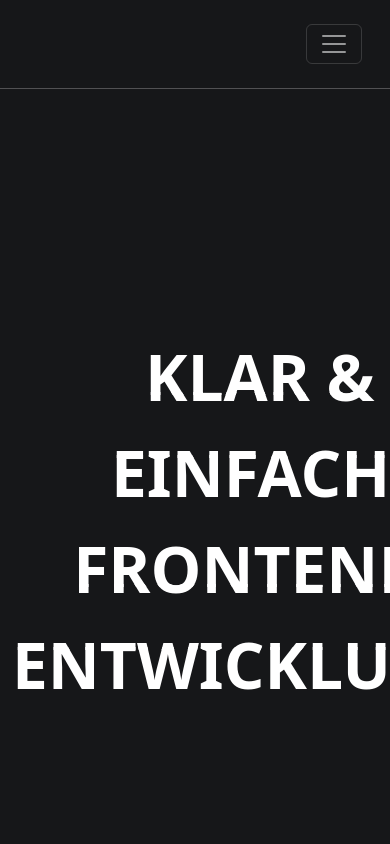
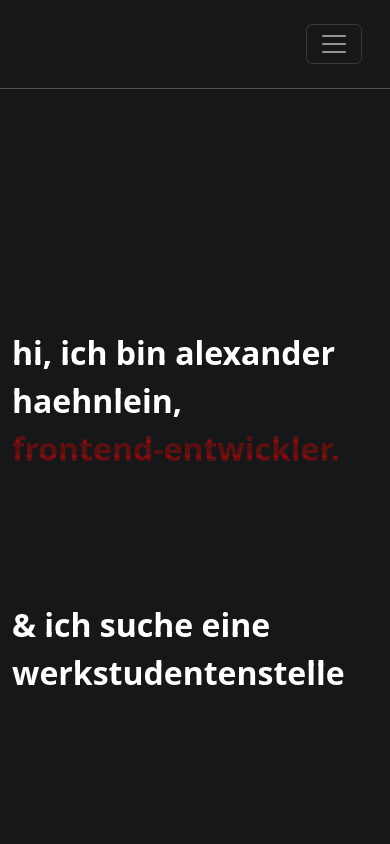
Before and after one commit to br4hmGIT/Website, a plain HTML site: page index.html in a window 390 px wide. Shown: the top 844 px of the page. Drawn offline with nearby package versions, Linux system fonts and the light colour scheme.

Commit message:
mediaqueries erstellt

```diff
--- a/index.html
+++ b/index.html
@@ -56,19 +56,19 @@
 
   <div class="container containerEffect" id="home">
 
-    <div class="stack text-center" style="--stacks: 3;">
-      <span style="--index: 0;">klar & einfach.</span>
-      <span style="--index: 1;">klar & einfach.</span>
-      <span style="--index: 2;">klar & einfach.</span>
-      <div class="stack text-center" style="--stacks: 3;">
-        <span style="--index: 0;"></span>
-        <span style="--index: 1;"></span>
-        <span style="--index: 2;"></span>
+    <div class="stack text-start" style="--stacks: 3;">
+      <span style="--index: 0;">Hi, ich bin Alexander Haehnlein,</span>
+      <span style="--index: 1;">Hi, ich bin Alexander Haehnlein,</span>
+      <span style="--index: 2;">Hi, ich bin Alexander Haehnlein,</span>
+      <div class="stack text-end" style="--stacks: 3; color:rgba(255, 0, 0, 0.303);">
+        <span style="--index: 0;">Frontend-Entwickler.</span>
+        <span style="--index: 1;">Frontend-Entwickler.</span>
+        <span style="--index: 2;">Frontend-Entwickler.</span>
       </div>
       <div class="stack text-center" style="--stacks: 3;">
-        <span style="--index: 0;">Frontend-Entwicklung.</span>
-        <span style="--index: 1;">Frontend-Entwicklung.</span>
-        <span style="--index: 2;">Frontend-Entwicklung.</span>
+        <span style="--index: 0;">& Ich suche eine Werkstudentenstelle</span>
+        <span style="--index: 1;">& Ich suche eine Werkstudentenstelle</span>
+        <span style="--index: 2;">& Ich suche eine Werkstudentenstelle</span>
       </div>
     </div>
   </div>
@@ -140,7 +140,7 @@
 
 <div class="text-center">
       <a class="btn-email" href="mailto:haehnlein.alexander@gmx.de">
-          <button type="button" id="contact-btn" class="btn btn-primary btn-lg btn btn-outline-light bg-secondary-subtle">E-Mail schreiben</button>
+          <button type="button" id="contact-btn" class="btn btn-primary btn-lg btn btn-outline-light bg-secondary-subtle">e-mail schreiben</button>
       </a>
   </div>
   <div class="text-center">
--- a/style.css
+++ b/style.css
@@ -9,6 +9,28 @@ body {
 #home {
     margin-top:15rem !important;
     margin-bottom:30rem;
+    text-transform:lowercase;
+}
+
+@media (max-width:768px) {
+  #home span {
+    font-size:3rem;
+  }
+}
+
+@media (max-width:480px) {
+  #home span {
+    font-size:2rem;
+    text-align:left !important;
+  }
+  .btn-outline-light {
+    border:0;
+  }
+}
+
+#home .stack {
+  margin-bottom:8rem;
+
 }
 
 #quote {
```
